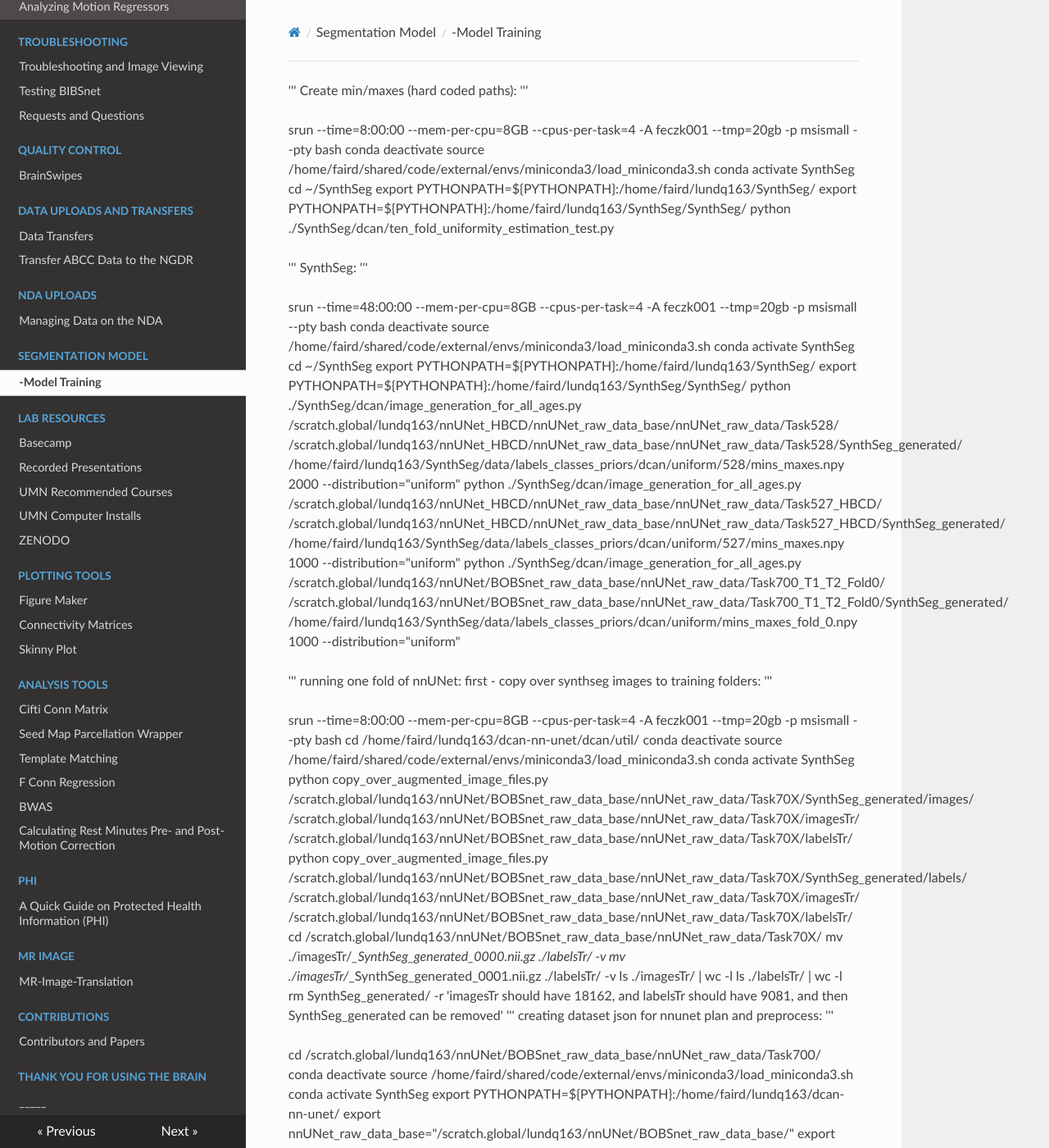
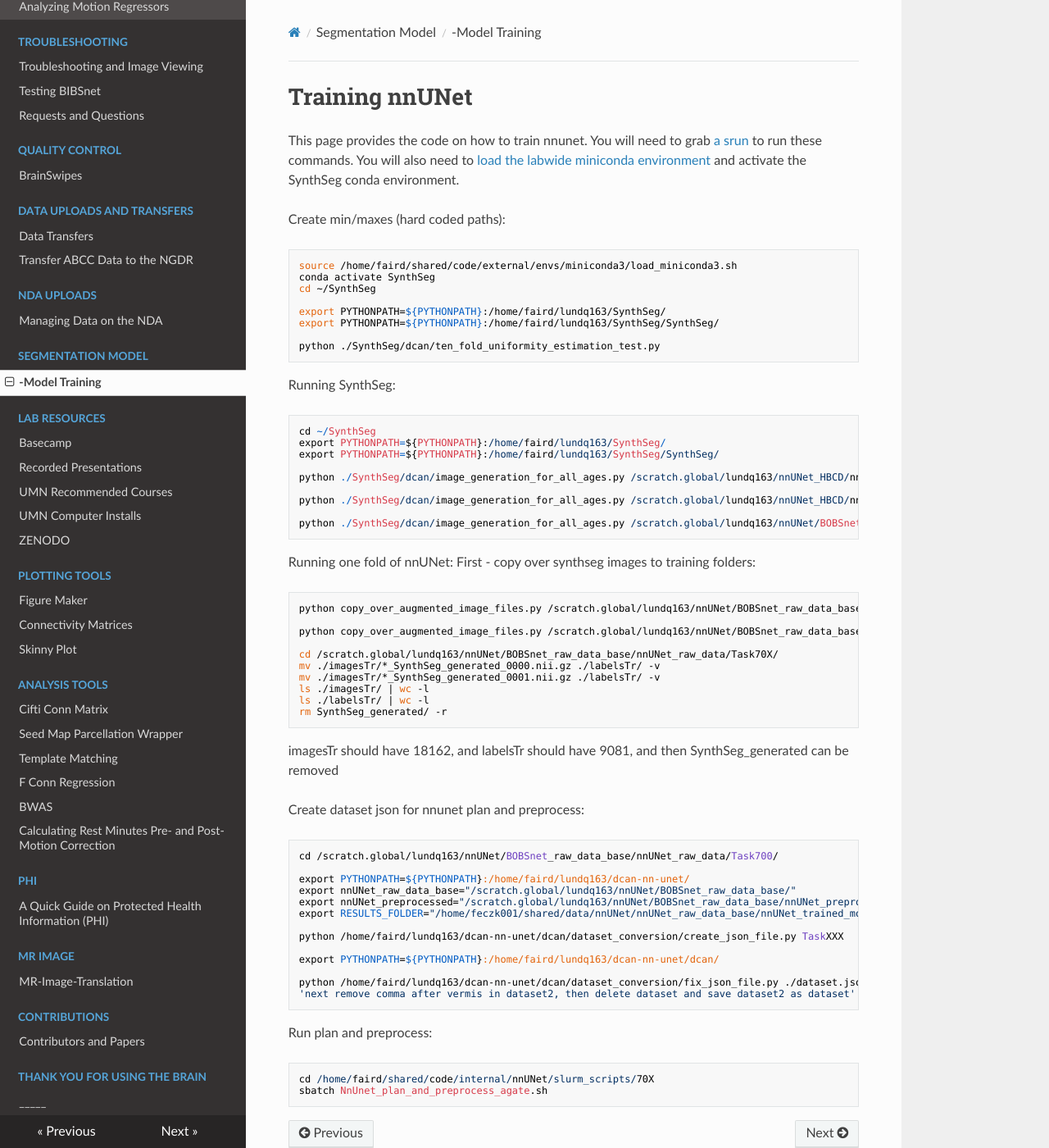
Before and after one commit to DCAN-Labs/cdni-brain, an MkDocs documentation site: the page built from docs/training-nnunet.md, in a window 1280 px wide and 1400 px high. Shown: the whole window at 82% size. Built offline with MkDocs 1.6.1, drawn with Linux system fonts in a browser that asks for light colours; nearby versions of some CDN libraries; some of the changed text lies outside the part shown.

Commit message:
added code blocks and header with overview

````diff
--- a/docs/training-nnunet.md
+++ b/docs/training-nnunet.md
@@ -1,69 +1,73 @@
-'''
+# Training nnUNet
+
+This page provides the code on how to train nnunet. You will need to grab [a srun](slurm-params.md#srun) to run these commands. You will also need to [load the labwide miniconda environment](miniconda.md) and activate the SynthSeg conda environment.
+
 Create min/maxes (hard coded paths):
-'''
 
-srun --time=8:00:00 --mem-per-cpu=8GB --cpus-per-task=4 -A feczk001 --tmp=20gb -p msismall --pty bash
-conda deactivate
+```
 source /home/faird/shared/code/external/envs/miniconda3/load_miniconda3.sh
 conda activate SynthSeg
 cd ~/SynthSeg
+
 export PYTHONPATH=${PYTHONPATH}:/home/faird/lundq163/SynthSeg/
 export PYTHONPATH=${PYTHONPATH}:/home/faird/lundq163/SynthSeg/SynthSeg/
+
 python ./SynthSeg/dcan/ten_fold_uniformity_estimation_test.py
+```
 
-'''
-SynthSeg:
-'''
+Running SynthSeg:
 
-srun --time=48:00:00 --mem-per-cpu=8GB --cpus-per-task=4 -A feczk001 --tmp=20gb -p msismall --pty bash
-conda deactivate
-source /home/faird/shared/code/external/envs/miniconda3/load_miniconda3.sh
-conda activate SynthSeg
+```
 cd ~/SynthSeg
 export PYTHONPATH=${PYTHONPATH}:/home/faird/lundq163/SynthSeg/
 export PYTHONPATH=${PYTHONPATH}:/home/faird/lundq163/SynthSeg/SynthSeg/
+
 python ./SynthSeg/dcan/image_generation_for_all_ages.py /scratch.global/lundq163/nnUNet_HBCD/nnUNet_raw_data_base/nnUNet_raw_data/Task528/ /scratch.global/lundq163/nnUNet_HBCD/nnUNet_raw_data_base/nnUNet_raw_data/Task528/SynthSeg_generated/ /home/faird/lundq163/SynthSeg/data/labels_classes_priors/dcan/uniform/528/mins_maxes.npy 2000 --distribution="uniform"
+
 python ./SynthSeg/dcan/image_generation_for_all_ages.py /scratch.global/lundq163/nnUNet_HBCD/nnUNet_raw_data_base/nnUNet_raw_data/Task527_HBCD/ /scratch.global/lundq163/nnUNet_HBCD/nnUNet_raw_data_base/nnUNet_raw_data/Task527_HBCD/SynthSeg_generated/ /home/faird/lundq163/SynthSeg/data/labels_classes_priors/dcan/uniform/527/mins_maxes.npy 1000 --distribution="uniform"
+
 python ./SynthSeg/dcan/image_generation_for_all_ages.py /scratch.global/lundq163/nnUNet/BOBSnet_raw_data_base/nnUNet_raw_data/Task700_T1_T2_Fold0/ /scratch.global/lundq163/nnUNet/BOBSnet_raw_data_base/nnUNet_raw_data/Task700_T1_T2_Fold0/SynthSeg_generated/ /home/faird/lundq163/SynthSeg/data/labels_classes_priors/dcan/uniform/mins_maxes_fold_0.npy 1000 --distribution="uniform"
+```
 
-'''
-running one fold of nnUNet:
-first - copy over synthseg images to training folders:
-'''
+Running one fold of nnUNet:
+First - copy over synthseg images to training folders:
 
-srun --time=8:00:00 --mem-per-cpu=8GB --cpus-per-task=4 -A feczk001 --tmp=20gb -p msismall --pty bash
-cd /home/faird/lundq163/dcan-nn-unet/dcan/util/
-conda deactivate
-source /home/faird/shared/code/external/envs/miniconda3/load_miniconda3.sh
-conda activate SynthSeg
+```
 python copy_over_augmented_image_files.py /scratch.global/lundq163/nnUNet/BOBSnet_raw_data_base/nnUNet_raw_data/Task70X/SynthSeg_generated/images/ /scratch.global/lundq163/nnUNet/BOBSnet_raw_data_base/nnUNet_raw_data/Task70X/imagesTr/ /scratch.global/lundq163/nnUNet/BOBSnet_raw_data_base/nnUNet_raw_data/Task70X/labelsTr/
+
 python copy_over_augmented_image_files.py /scratch.global/lundq163/nnUNet/BOBSnet_raw_data_base/nnUNet_raw_data/Task70X/SynthSeg_generated/labels/ /scratch.global/lundq163/nnUNet/BOBSnet_raw_data_base/nnUNet_raw_data/Task70X/imagesTr/ /scratch.global/lundq163/nnUNet/BOBSnet_raw_data_base/nnUNet_raw_data/Task70X/labelsTr/
+
 cd /scratch.global/lundq163/nnUNet/BOBSnet_raw_data_base/nnUNet_raw_data/Task70X/
 mv ./imagesTr/*_SynthSeg_generated_0000.nii.gz ./labelsTr/ -v
 mv ./imagesTr/*_SynthSeg_generated_0001.nii.gz ./labelsTr/ -v
 ls ./imagesTr/ | wc -l
 ls ./labelsTr/ | wc -l
 rm SynthSeg_generated/ -r
-'imagesTr should have 18162, and labelsTr should have 9081, and then SynthSeg_generated can be removed'
-'''
-creating dataset json for nnunet plan and preprocess:
-'''
+```
+imagesTr should have 18162, and labelsTr should have 9081, and then SynthSeg_generated can be removed
 
+
+Create dataset json for nnunet plan and preprocess:
+
+```
 cd /scratch.global/lundq163/nnUNet/BOBSnet_raw_data_base/nnUNet_raw_data/Task700/
-conda deactivate
-source /home/faird/shared/code/external/envs/miniconda3/load_miniconda3.sh
-conda activate SynthSeg
+
 export PYTHONPATH=${PYTHONPATH}:/home/faird/lundq163/dcan-nn-unet/
 export nnUNet_raw_data_base="/scratch.global/lundq163/nnUNet/BOBSnet_raw_data_base/"
 export nnUNet_preprocessed="/scratch.global/lundq163/nnUNet/BOBSnet_raw_data_base/nnUNet_preprocessed/"
 export RESULTS_FOLDER="/home/feczk001/shared/data/nnUNet/nnUNet_raw_data_base/nnUNet_trained_models"
+
 python /home/faird/lundq163/dcan-nn-unet/dcan/dataset_conversion/create_json_file.py TaskXXX
+
 export PYTHONPATH=${PYTHONPATH}:/home/faird/lundq163/dcan-nn-unet/dcan/
+
 python /home/faird/lundq163/dcan-nn-unet/dcan/dataset_conversion/fix_json_file.py ./dataset.json ./dataset2.json
 'next remove comma after vermis in dataset2, then delete dataset and save dataset2 as dataset'
-'''
-next - run plan and preprocess:
-'''
+```
 
+Run plan and preprocess:
+
+```
 cd /home/faird/shared/code/internal/nnUNet/slurm_scripts/70X
 sbatch NnUnet_plan_and_preprocess_agate.sh
+```
````
